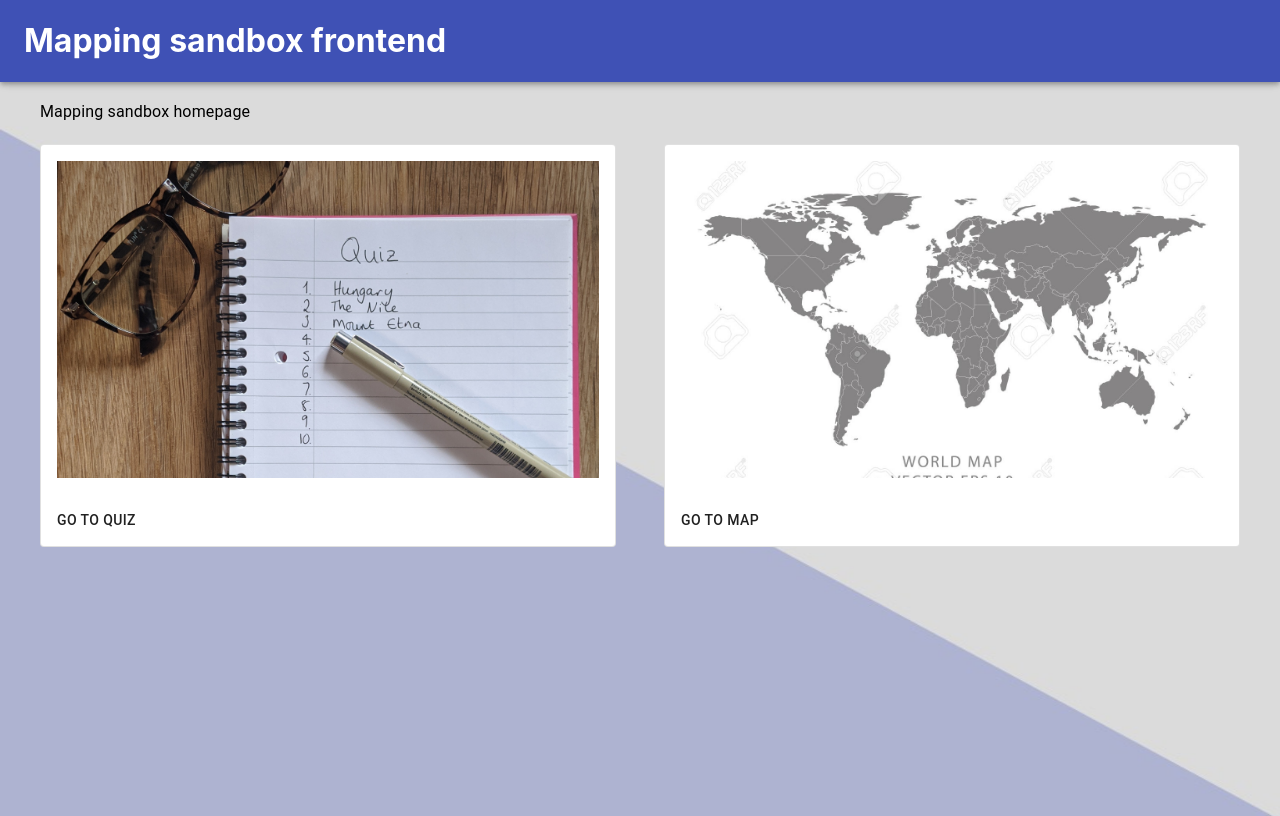
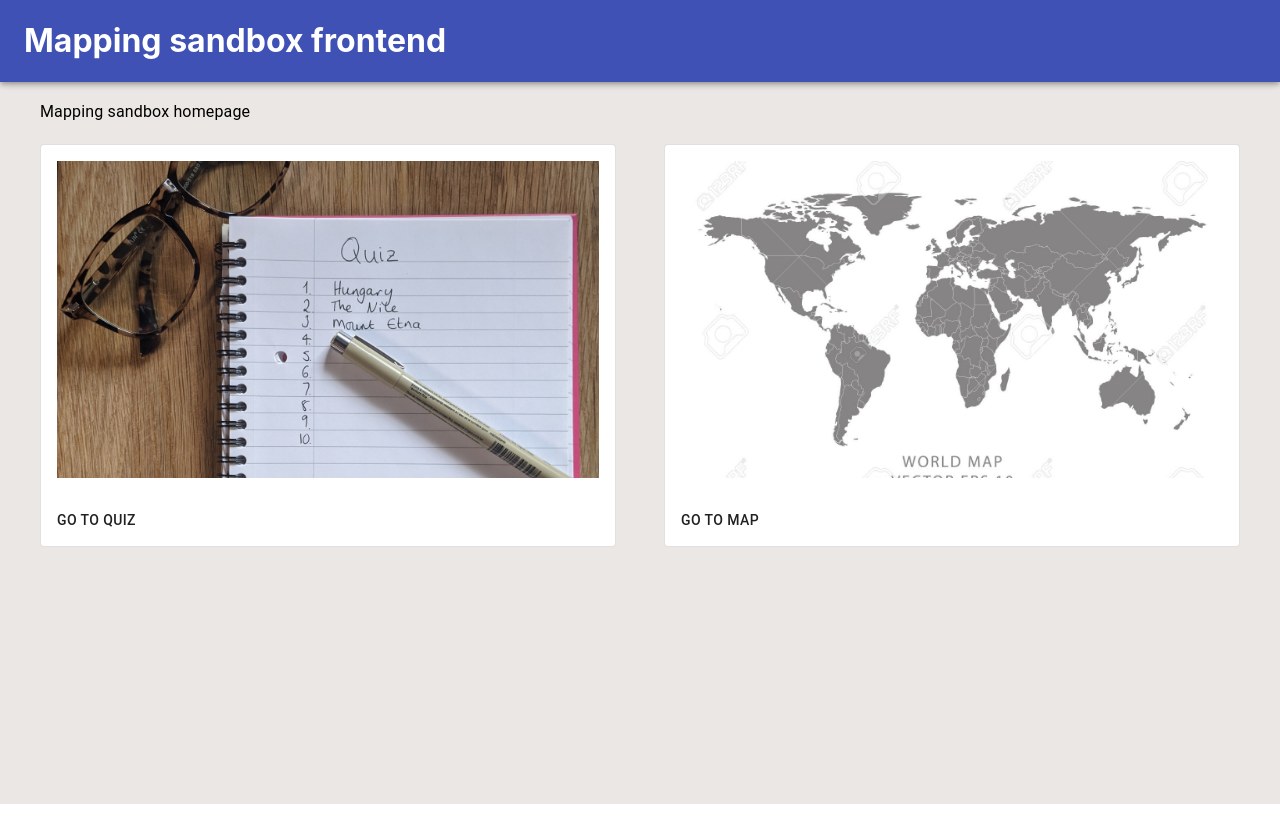
Before and after one commit to sophiemachin/mapping_frontend, a React (Create React App) app: page / in a window 1280 px wide. Built offline with nearby package versions, Linux system fonts and the light colour scheme.

Commit message:
remove background image

```diff
--- a/src/App.js
+++ b/src/App.js
@@ -11,7 +11,7 @@
 const useStyles = makeStyles(theme => ({
   main: {
     maxWidth: '95vw',
-    height: '84.5vh',
+    // height: '84.5vh',
     padding: '40px',
   },
   media: {
--- a/src/index.js
+++ b/src/index.js
@@ -10,10 +10,11 @@
 ReactDOM.render(
   <React.StrictMode>
     <div style={{
-      backgroundImage: `url(${background})`,
-      backgroundSize: '100vw 100vh',
+      backgroundColor: '#ebe7e4',
+      height: '93vh',
+      paddingTop: '5vh'
     }}>
-    <div style={{paddingTop: '5vh'}}>
+
       <AppBar>
         <Toolbar>
           <h1>Mapping sandbox frontend</h1>
@@ -22,7 +23,6 @@
 
       <StateSetup />
 
-    </div>
     </div>
 
   </React.StrictMode>,
```
